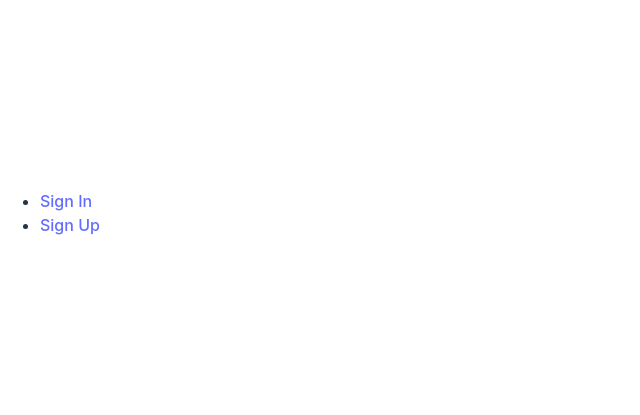
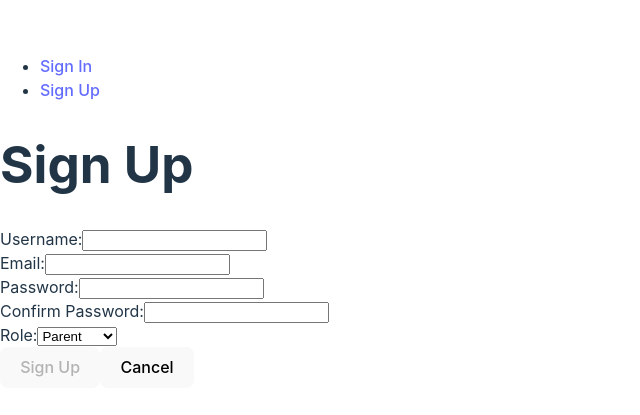
Before and after one commit to sbeltran93/childcare-app-project-3-react, a React (Vite) app: page /signup in a window 1280 px wide. Before the commit this address had no page. Shown: the part 187-602 px from the top of the page, without its empty margins (0-640 px from the left). Built offline with nearby package versions, Linux system fonts and the light colour scheme.

Commit message:
signupform complete

```diff
--- a/src/App.jsx
+++ b/src/App.jsx
@@ -17,6 +17,7 @@ const App = () => {
       ) : (
         <Route path='/' element={<Landing />} />
       )}
+        <Route path='/signup' element={<SignupForm />} />
     </Routes>
   </>
   )
--- a/src/components/SignupForm/SignupForm.jsx
+++ b/src/components/SignupForm/SignupForm.jsx
@@ -5,6 +5,7 @@ import { Link, useNavigate } from 'react-router-dom';
 const SignupForm = (props) => {
   const navigate = useNavigate();
   const [message, setMessage] = useState(['']);
+  const [role, setRole] = useState('parent');
   const [formData, setFormData] = useState({
     username: '',
     password: '',
@@ -32,10 +33,10 @@ const SignupForm = (props) => {
       }
     }
 
-  const { username, password, passwordConf } = formData;
+  const { username, password, passwordConf, email } = formData;
 
   const isFormInvalid = () => {
-    return !(username && password && password === passwordConf);
+    return !(username && email && password && password === passwordConf);
   };
 
   return (
@@ -85,13 +86,14 @@ const SignupForm = (props) => {
         </div>
         <div>
           <label htmlFor="role">Role:</label>
-          <input
-            type="text"
+          <select
             id="role"
             value={role}
             name="role"
-            onChange={handleChange}
-          />
+            onChange={(handleChange)}>
+                <option value='Parent'>Parent</option>
+                <option value='Caregiver'>Caregiver</option>
+            </select>
         </div>
         <div>
           <button disabled={isFormInvalid()}>Sign Up</button>
```
